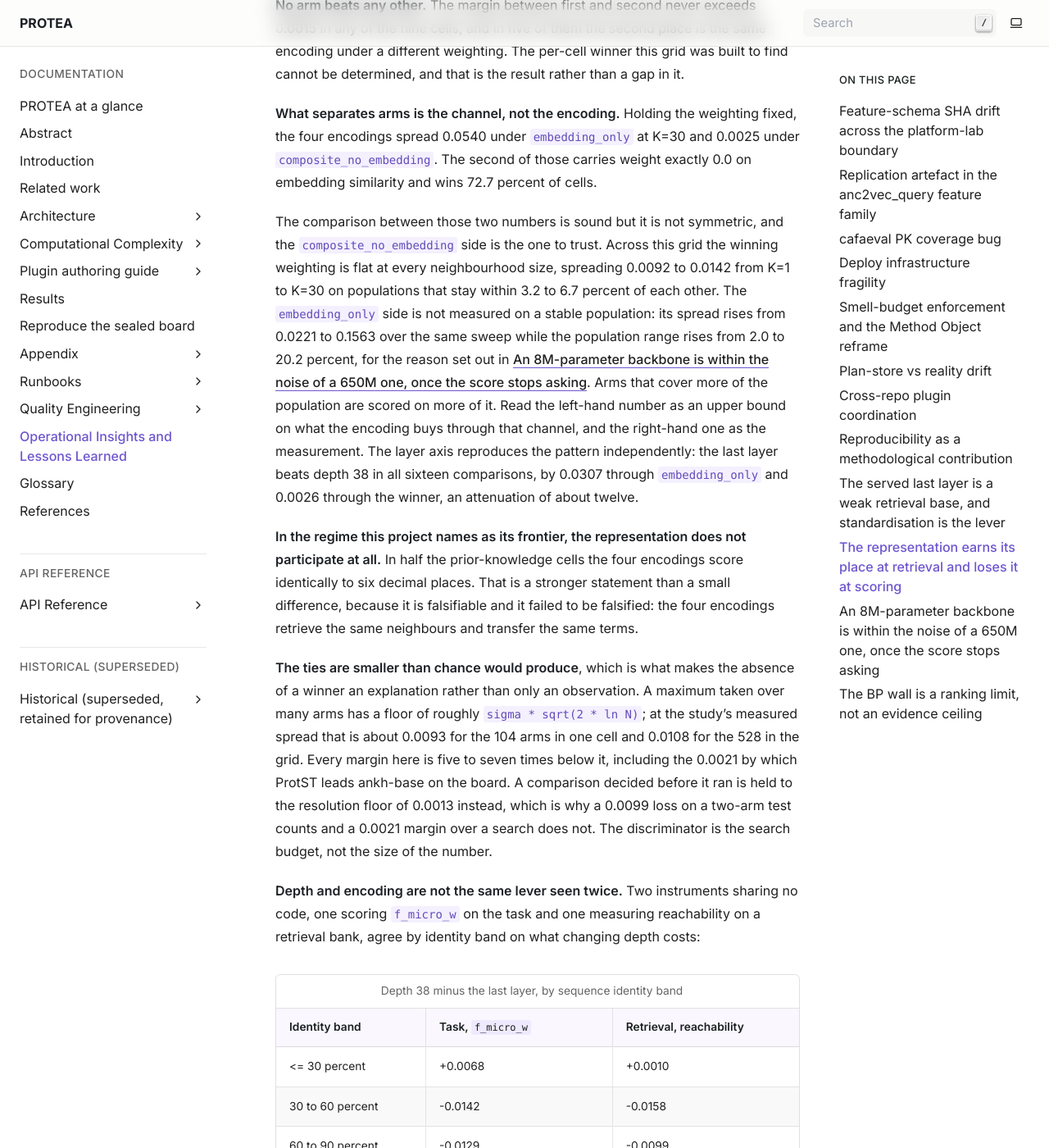
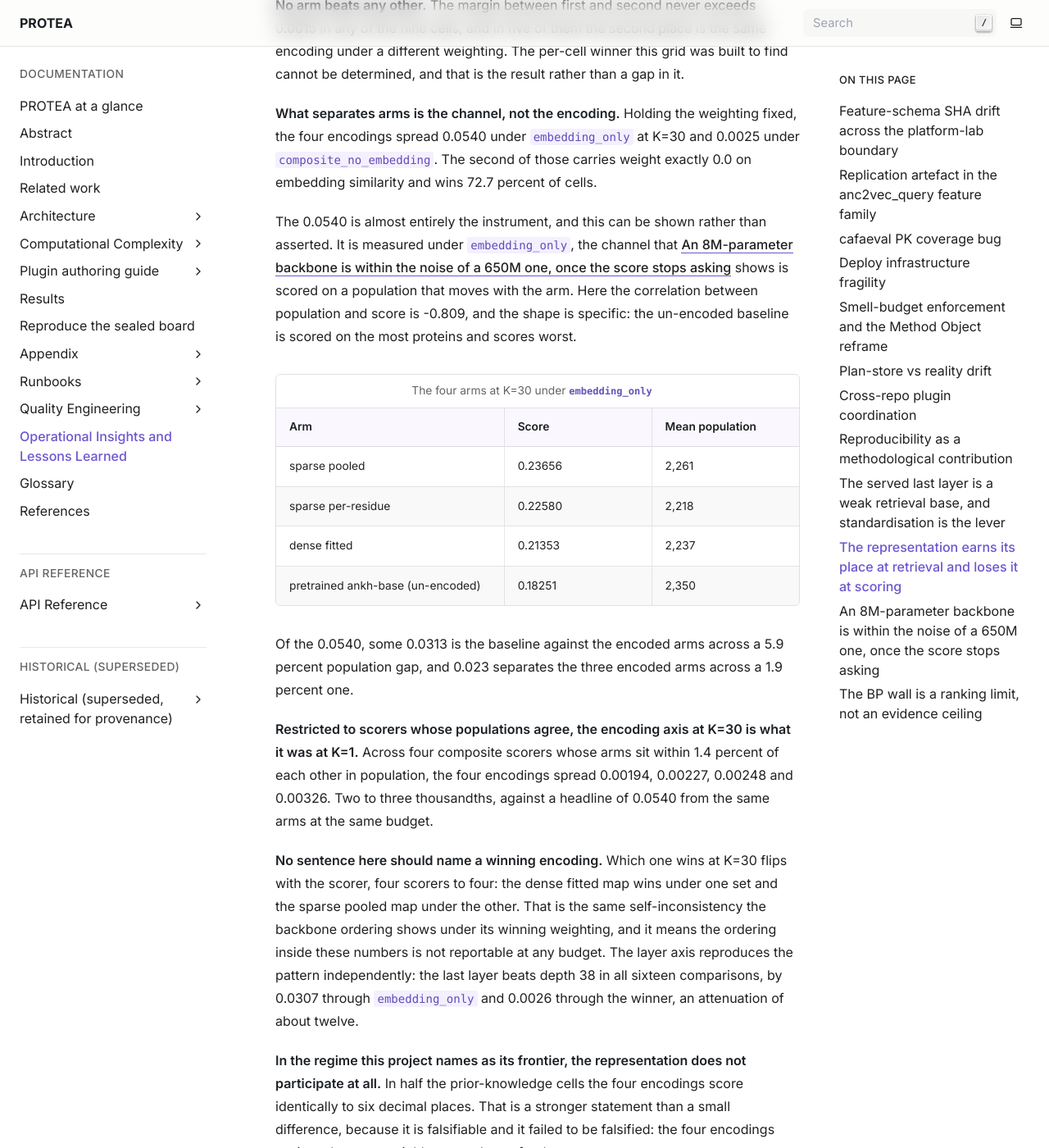
Before and after one commit to frapercan/PROTEA, a Sphinx documentation site: the page built from docs/source/insights.rst, in a window 1280 px wide and 1400 px high, scrolled down 12317 px. Shown: the whole window at 82% size. Built offline with Sphinx 7.4.7, drawn with Linux system fonts in a browser that asks for light colours.

Commit message:
docs(results): measure the encoding axis at matched population instead of bounding it
The previous commit labelled the 0.0540 an upper bound, which was honest but
weaker than the data allows. Restricted to scorers whose arms sit within 1.4
percent of each other in population, the same four encodings at the same K=30
spread 0.00194, 0.00227, 0.00248 and 0.00326. So the axis at K=30 says what it
said at K=1, and the 0.0540 was the instrument rather than a bound on a real
effect.

The decomposition is now shown rather than asserted: of the 0.0540, about
0.0313 is the un-encoded baseline against the encoded arms across a 5.9 percent
population gap, and 0.023 separates the three encoded arms across a 1.9 percent
one. The baseline is the arm with the widest coverage and the worst score,
which is the population effect exactly.

Also adds the reason no sentence in this section names a winning encoding:
which one wins at K=30 flips with the scorer, four to four, dense under one set
and pooled under the other. Same self-inconsistency signature as the backbone
ordering under its winning weighting.

Measurements contributed by the desktop, which also confirmed no arm in the
rung-2 grid is truncated: worst cell in the whole grid is 59.9 percent of its
median population, and none of the 168 arms falls under half.

```diff
--- a/docs/source/insights.rst
+++ b/docs/source/insights.rst
@@ -521,17 +521,48 @@ fixed, the four encodings spread 0.0540 under ``embedding_only`` at K=30 and
 0.0025 under ``composite_no_embedding``. The second of those carries weight
 exactly 0.0 on embedding similarity and wins 72.7 percent of cells.
 
-The comparison between those two numbers is sound but it is not symmetric, and
-the ``composite_no_embedding`` side is the one to trust. Across this grid the
-winning weighting is flat at every neighbourhood size, spreading 0.0092 to
-0.0142 from K=1 to K=30 on populations that stay within 3.2 to 6.7 percent of
-each other. The ``embedding_only`` side is not measured on a stable population:
-its spread rises from 0.0221 to 0.1563 over the same sweep while the population
-range rises from 2.0 to 20.2 percent, for the reason set out in
-:ref:`insight-capacity-is-read-through-one-channel`. Arms that cover more of
-the population are scored on more of it. Read the left-hand number as an upper
-bound on what the encoding buys through that channel, and the right-hand one as
-the measurement. The layer
+The 0.0540 is almost entirely the instrument, and this can be shown rather
+than asserted. It is measured under ``embedding_only``, the channel that
+:ref:`insight-capacity-is-read-through-one-channel` shows is scored on a
+population that moves with the arm. Here the correlation between population and
+score is -0.809, and the shape is specific: the un-encoded baseline is scored
+on the most proteins and scores worst.
+
+.. list-table:: The four arms at K=30 under ``embedding_only``
+   :header-rows: 1
+   :widths: 34 22 22
+
+   * - Arm
+     - Score
+     - Mean population
+   * - sparse pooled
+     - 0.23656
+     - 2,261
+   * - sparse per-residue
+     - 0.22580
+     - 2,218
+   * - dense fitted
+     - 0.21353
+     - 2,237
+   * - pretrained ankh-base (un-encoded)
+     - 0.18251
+     - 2,350
+
+Of the 0.0540, some 0.0313 is the baseline against the encoded arms across a
+5.9 percent population gap, and 0.023 separates the three encoded arms across a
+1.9 percent one.
+
+**Restricted to scorers whose populations agree, the encoding axis at K=30 is
+what it was at K=1.** Across four composite scorers whose arms sit within 1.4
+percent of each other in population, the four encodings spread 0.00194,
+0.00227, 0.00248 and 0.00326. Two to three thousandths, against a headline of
+0.0540 from the same arms at the same budget.
+
+**No sentence here should name a winning encoding.** Which one wins at K=30
+flips with the scorer, four scorers to four: the dense fitted map wins under
+one set and the sparse pooled map under the other. That is the same
+self-inconsistency the backbone ordering shows under its winning weighting, and
+it means the ordering inside these numbers is not reportable at any budget. The layer
 axis reproduces the pattern independently: the last layer beats depth 38 in all
 sixteen comparisons, by 0.0307 through ``embedding_only`` and 0.0026 through
 the winner, an attenuation of about twelve.
```
